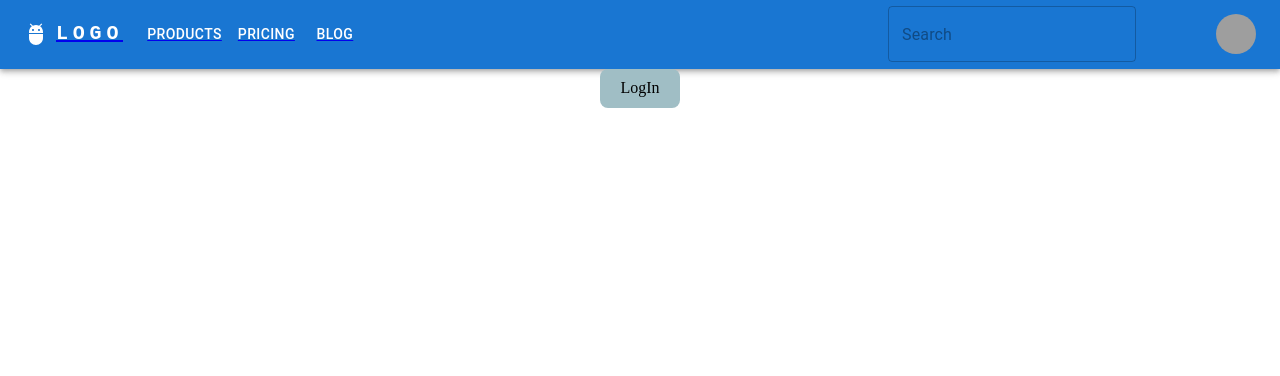
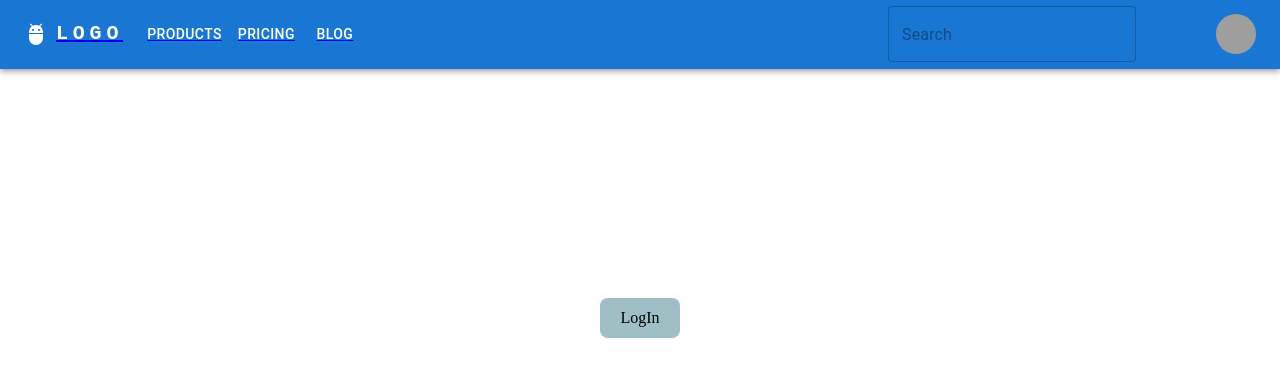
Before and after one commit to DaniSuarezG/Lab-308v2-React-MaterialUI-API, a React (Vite) app: page / in a window 1280 px wide. Shown: the top 376 px of the page. Built offline with nearby package versions, Linux system fonts and the light colour scheme; grey boxes are pictures that could not be loaded.

Commit message:
Updated Home.css: Centering content

```diff
--- a/src/Pages/Home/Home.css
+++ b/src/Pages/Home/Home.css
@@ -1,6 +1,5 @@
 #home {
-  /* height: 80%; */
-  min-height: 100%;
+  margin: auto 0;
   display: flex;
   /* border: 1px solid red; */
   justify-content: center;
```
